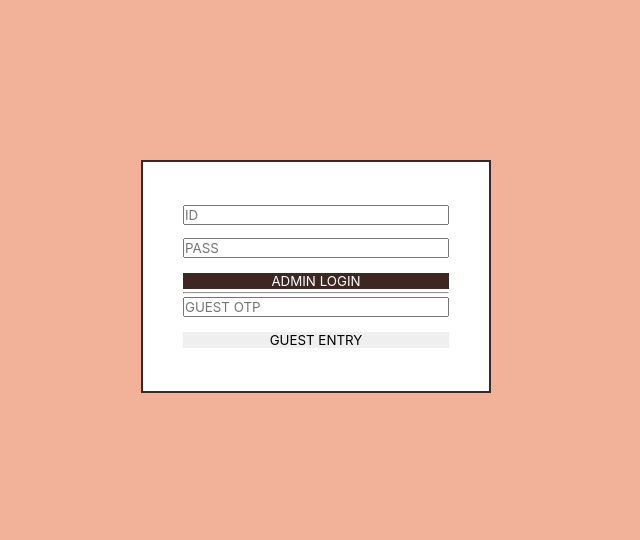
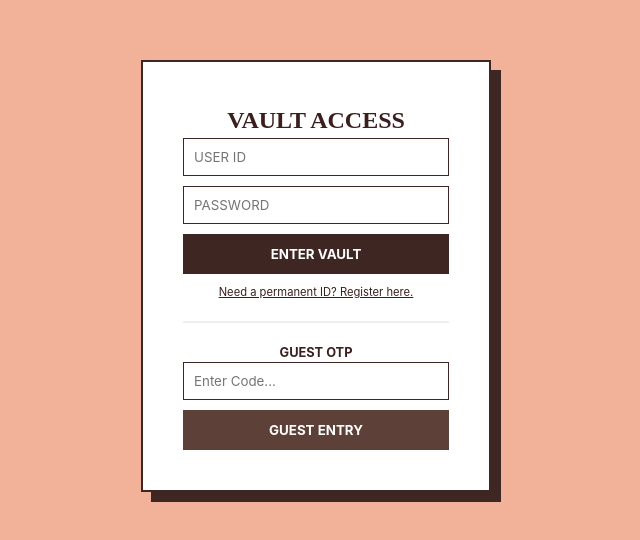
Before and after one commit to Babysterek/ficvault, a React (Vite) app: page /entry in a window 1280 px wide. Shown: the part 124-664 px from the top of the page, without its empty margins (324-964 px from the left). Built offline with nearby package versions, Linux system fonts and the light colour scheme; no server answers.

Commit message:
Final Gatekeeper with Admin, Guest, and ID-only Registration

```diff
--- a/src/components/Gatekeeper.tsx
+++ b/src/components/Gatekeeper.tsx
@@ -2,32 +2,96 @@ import { useState } from 'react';
 import { supabase } from '../supabase';
 
 export default function Gatekeeper({ setUser }: any) {
+    const [isLogin, setIsLogin] = useState(true);
     const [id, setId] = useState('');
     const [pass, setPass] = useState('');
     const [otp, setOtp] = useState('');
 
-    const handleAdmin = () => {
+    const handleAuth = async () => {
+        // 🕵️ 1. ADMIN CHECK (Babysterek)
         if (id === 'Babysterek' && pass === 'ammuisfine') {
             setUser({ id: 'admin_1', pseudo: 'Babysterek', isAdmin: true });
-        } else { alert("🔒 Access Denied"); }
+            return;
+        }
+
+        // 🆔 2. CITIZEN AUTH (Hidden Email logic)
+        const fakeEmail = `${id.toLowerCase()}@vault.local`;
+
+        if (isLogin) {
+            // Login existing user
+            const { data, error } = await supabase.auth.signInWithPassword({
+                email: fakeEmail,
+                password: pass
+            });
+            if (error) return alert("🔒 Vault Access Denied: Check ID/Pass");
+            setUser({ ...data.user, pseudo: id, isAdmin: false });
+        } else {
+            // Register new user
+            const { data, error } = await supabase.auth.signUp({
+                email: fakeEmail,
+                password: pass
+            });
+            if (error) return alert(error.message);
+            alert("✨ Citizen ID Created! You can now login.");
+            setIsLogin(true);
+        }
     };
 
     const handleGuest = async () => {
+        // 🔑 3. GUEST CHECK (halefire)
         const { data } = await supabase.from('vault_access').select('*').eq('otp_code', otp).single();
-        if (data) setUser({ id: 'guest', pseudo: 'Visitor', isAdmin: false });
-        else alert("🔒 Invalid OTP");
+        if (data) {
+            setUser({ id: 'guest', pseudo: 'Visitor', isAdmin: false });
+        } else {
+            alert("🔒 Invalid OTP");
+        }
     };
 
     return (
         <div style={{ background: '#F2B29A', minHeight: '100vh', display: 'flex', alignItems: 'center', justifyContent: 'center' }}>
-            <div style={{ background: 'white', padding: '40px', border: '2px solid #3E2723', width: '350px' }}>
-                <input placeholder="ID" onChange={e => setId(e.target.value)} style={{ width: '100%', marginBottom: '10px' }} />
-                <input type="password" placeholder="PASS" onChange={e => setPass(e.target.value)} style={{ width: '100%', marginBottom: '10px' }} />
-                <button onClick={handleAdmin} style={{ width: '100%', background: '#3E2723', color: 'white' }}>ADMIN LOGIN</button>
-                <hr />
-                <input placeholder="GUEST OTP" onChange={e => setOtp(e.target.value)} style={{ width: '100%', marginBottom: '10px' }} />
-                <button onClick={handleGuest} style={{ width: '100%' }}>GUEST ENTRY</button>
+            <div style={{ background: 'white', padding: '40px', border: '2px solid #3E2723', width: '350px', boxShadow: '10px 10px 0 #3E2723' }}>
+                <h2 style={{ fontFamily: 'serif', textAlign: 'center' }}>
+                    {isLogin ? 'VAULT ACCESS' : 'CREATE CITIZEN ID'}
+                </h2>
+
+                {/* MEMBER & ADMIN SECTION */}
+                <div style={{ marginBottom: '20px' }}>
+                    <input
+                        placeholder="USER ID"
+                        onChange={e => setId(e.target.value)}
+                        style={inputStyle}
+                    />
+                    <input
+                        type="password"
+                        placeholder="PASSWORD"
+                        onChange={e => setPass(e.target.value)}
+                        style={inputStyle}
+                    />
+                    <button onClick={handleAuth} style={btnStyle}>
+                        {isLogin ? 'ENTER VAULT' : 'REGISTER ID'}
+                    </button>
+
+                    <p onClick={() => setIsLogin(!isLogin)} style={toggleText}>
+                        {isLogin ? "Need a permanent ID? Register here." : "Return to Login"}
+                    </p>
+                </div>
+
+                <div style={{ borderTop: '2px solid #eee', paddingTop: '20px' }}>
+                    <p style={{ fontSize: '0.8rem', fontWeight: 'bold', textAlign: 'center' }}>GUEST OTP</p>
+                    <input
+                        placeholder="Enter Code..."
+                        onChange={e => setOtp(e.target.value)}
+                        style={inputStyle}
+                    />
+                    <button onClick={handleGuest} style={{ ...btnStyle, background: '#5D4037' }}>
+                        GUEST ENTRY
+                    </button>
+                </div>
             </div>
         </div>
     );
 }
+
+const inputStyle = { width: '100%', padding: '10px', marginBottom: '10px', border: '1px solid #3E2723', boxSizing: 'border-box' as 'border-box' };
+const btnStyle = { width: '100%', padding: '12px', background: '#3E2723', color: 'white', border: 'none', cursor: 'pointer', fontWeight: 'bold' as 'bold' };
+const toggleText = { fontSize: '0.7rem', cursor: 'pointer', marginTop: '10px', textDecoration: 'underline', textAlign: 'center' as 'center' };
```
